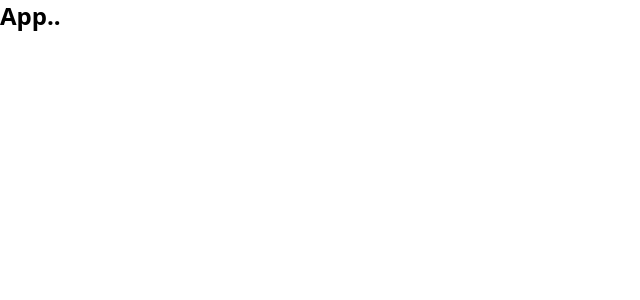
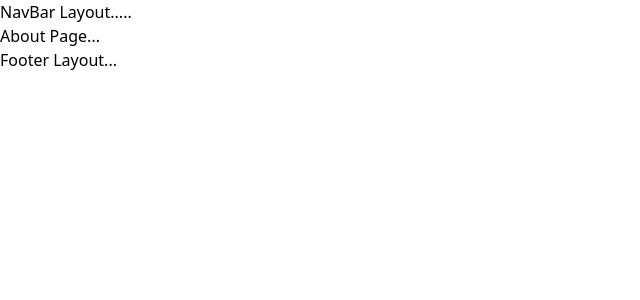
Before and after one commit to AhmedLebda/the-odin-project, a React (Vite) app in the folder react/shopping-cart/: page /about in a window 1280 px wide. Shown: the top 300 px of the page, without its empty margins (0-640 px from the left). Built offline with nearby package versions, Linux system fonts and the light colour scheme.

Commit message:
setup basic routing

```diff
--- a/react/shopping-cart/src/App.jsx
+++ b/react/shopping-cart/src/App.jsx
@@ -1,9 +1,10 @@
+import { createBrowserRouter, RouterProvider } from "react-router-dom";
+import routes from "./routes";
+
+const router = createBrowserRouter(routes);
+
 function App() {
-    return (
-        <>
-            <h1 className="text-2xl font-bold">App..</h1>
-        </>
-    );
+    return <RouterProvider router={router} />;
 }
 
 export default App;
--- /dev/null
+++ b/react/shopping-cart/src/pages/About.jsx
@@ -0,0 +1,5 @@
+const About = () => {
+    return <div>About Page...</div>;
+};
+
+export default About;
--- /dev/null
+++ b/react/shopping-cart/src/pages/Checkout.jsx
@@ -0,0 +1,5 @@
+const Checkout = () => {
+    return <div>Checkout</div>;
+};
+
+export default Checkout;
--- /dev/null
+++ b/react/shopping-cart/src/pages/Error.jsx
@@ -0,0 +1,5 @@
+const Error = () => {
+    return <div>Error, Something went wrong</div>;
+};
+
+export default Error;
--- /dev/null
+++ b/react/shopping-cart/src/pages/Home.jsx
@@ -0,0 +1,5 @@
+const Home = () => {
+    return <div>Home</div>;
+};
+
+export default Home;
--- /dev/null
+++ b/react/shopping-cart/src/pages/Layout.jsx
@@ -0,0 +1,13 @@
+import { Outlet } from "react-router-dom";
+
+const Layout = () => {
+    return (
+        <div>
+            <h1>NavBar Layout.....</h1>
+            <Outlet></Outlet>
+            <h2>Footer Layout...</h2>
+        </div>
+    );
+};
+
+export default Layout;
--- /dev/null
+++ b/react/shopping-cart/src/pages/Product.jsx
@@ -0,0 +1,5 @@
+const Product = () => {
+    return <div>Product</div>;
+};
+
+export default Product;
--- /dev/null
+++ b/react/shopping-cart/src/pages/Shop.jsx
@@ -0,0 +1,5 @@
+const Shop = () => {
+    return <div>Shop</div>;
+};
+
+export default Shop;
--- /dev/null
+++ b/react/shopping-cart/src/routes.jsx
@@ -0,0 +1,38 @@
+import Layout from "./pages/Layout";
+import Home from "./pages/Home";
+import About from "./pages/About";
+import Shop from "./pages/Shop";
+import Product from "./pages/Product";
+import Checkout from "./pages/Checkout";
+import Error from "./pages/Error";
+const routes = [
+    {
+        path: "/",
+        element: <Layout />,
+        errorElement: <Error />,
+        children: [
+            {
+                index: true,
+                element: <Home />,
+            },
+            {
+                path: "about",
+                element: <About />,
+            },
+            {
+                path: "shop",
+                element: <Shop />,
+            },
+            {
+                path: "shop/:id",
+                element: <Product />,
+            },
+            {
+                path: "checkout",
+                element: <Checkout />,
+            },
+        ],
+    },
+];
+
+export default routes;
```
